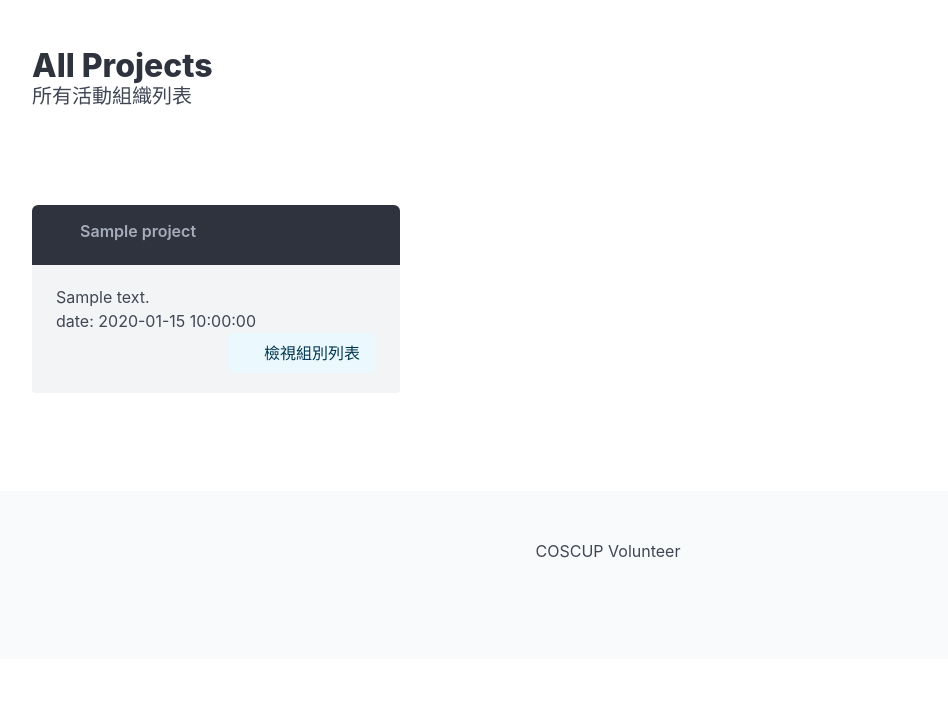
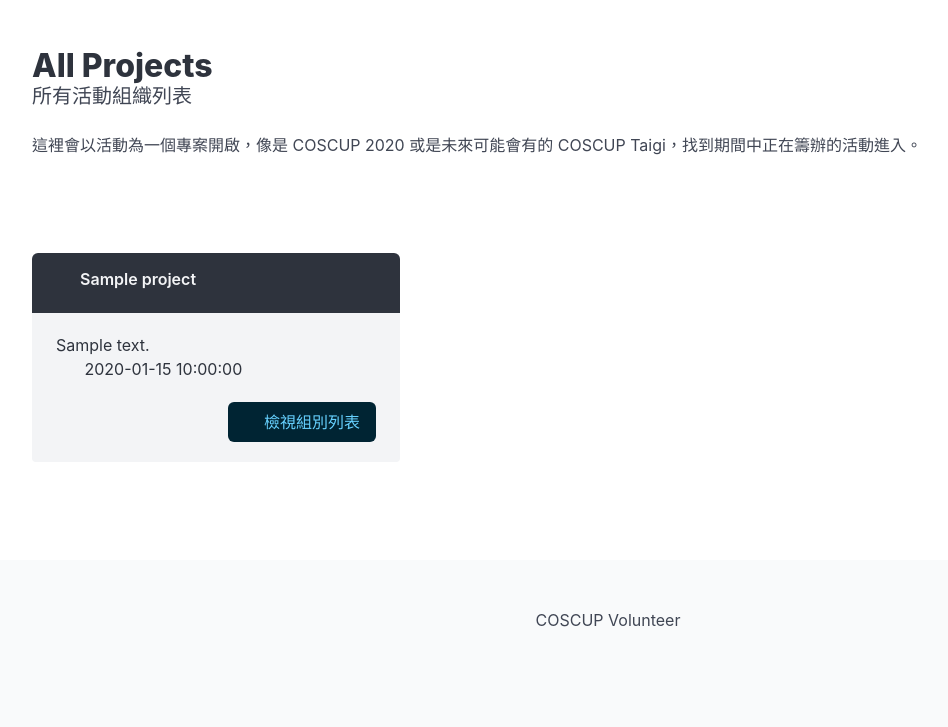
Before and after one commit to COSCUP/COSCUP-Volunteer, a Python web app: template templates/project_index.html in a window 1280 px wide. Shown: the part 56-783 px from the top of the page, without its empty margins (32-980 px from the left). Run offline with Jinja, Linux system fonts and the light colour scheme; the template is opened without the code that fills it: most values are stand-ins (such as "Sample title", 1, 10 or a date in 2020); some libraries are stand-ins or nearby versions.

Commit message:
Add more tips

```diff
--- a/templates/index_guide.html
+++ b/templates/index_guide.html
@@ -22,7 +22,7 @@
                   </div>
                   <div class="message-body">
                       <p>可以到設定建立基本資料，在這個服務裡，可以共用一份資料，不用到處填寫。</p>
-                      <div class="buttons is-right">
+                      <div class="buttons is-right" style="margin-top: 15px;">
                           <a class="button is-info is-inverted" href="/setting/profile">
                               <span class="icon"><i class="fas fa-check"></i></span>
                               <span>建立資料</span>
@@ -42,7 +42,7 @@
                   <div class="message-body">
                       <p>組長建立活動組織後，可以找這次想要加入的組別提出申請，組長會檢閱自我介紹與屬性核准妳的申請。</p>
                       <p>或是收到來自組長的邀約加入，也可以檢視組別今年要達成的事項、目標，選擇加入與否。</p>
-                      <div class="buttons is-right">
+                      <div class="buttons is-right" style="margin-top: 15px;">
                           <a class="button is-info is-inverted" href="/project/">
                               <span class="icon"><i class="fas fa-check"></i></span>
                               <span>檢視活動組織</span>
@@ -61,7 +61,7 @@
                   </div>
                   <div class="message-body">
                       <p>在 COSCUP 裡的參與、貢獻將會幫你紀錄起來，未來需要提出志工服務或相關參與證明時，也可方便利用。</p>
-                      <div class="buttons is-right">
+                      <div class="buttons is-right" style="margin-top: 15px;">
                           <a class="button is-info is-inverted">
                               <span class="icon is-small"><i class="fas fa-check"></i></span>
                               <span>檢視服務申請</span>
--- a/templates/project_index.html
+++ b/templates/project_index.html
@@ -7,6 +7,9 @@
         All Projects
     </h1>
     <p class="subtitle">所有活動組織列表</p>
+    <div class="content">
+        這裡會以活動為一個專案開啟，像是 COSCUP 2020 或是未來可能會有的 COSCUP Taigi，找到期間中正在籌辦的活動進入。
+    </div>
   </div>
 </section>
 <section class="section">
@@ -15,18 +18,21 @@
       <div class="columns">
           {% for project in project_col %}
           <div class="column is-one-third">
-              <article class="message">
+              <article class="message is-dark">
                   <div class="message-header">
                       <p>
                           <span class="icon"><i class="fas fa-project-diagram"></i></span>
                           <span>{{project.name}}</span>
                       </p>
                   </div>
-                  <div class="message-body">
+                  <div class="message-body is-small">
                       <p>{{project.desc}}</p>
-                      <p>date: {{project.action_date_str}}</p>
-                      <div class="buttons is-right">
-                          <a class="button is-info is-light" href="/project/{{project._id}}/">
+                      <p>
+                          <span class="icon has-text-info"><i class="far fa-calendar-alt"></i></span>
+                          <span>{{project.action_date_str}}</span>
+                      </p>
+                      <div class="buttons is-right" style="margin-top: 15px;">
+                          <a class="button is-info is-inverted" href="/project/{{project._id}}/">
                               <span class="icon"><i class="fas fa-directions"></i></span>
                               <span>檢視組別列表</span>
                           </a>
--- a/templates/team.html
+++ b/templates/team.html
@@ -28,7 +28,8 @@
               </article>
               <div class="content">
                   <a class="button is-link is-light" href="/team/{{team.pid}}/{{team.tid}}/join_to">
-                      申請加入 {{team.name}}
+                      <span class="icon has-text-info"><i class="far fa-hand-point-right"></i></span>
+                      <span>申請加入 {{project.name}} / {{team.name}}</span>
                   </a>
               </div>
           </div>
--- a/templates/team_join_to.html
+++ b/templates/team_join_to.html
@@ -48,7 +48,8 @@
                   <div class="field">
                       <div class="control">
                           <button class="button is-link is-fullwidth" type="submit">
-                              申請加入 {{project.name}} / {{team.name}}
+                              <span class="icon has-text-info"><i class="far fa-hand-point-right"></i></span>
+                              <span>申請加入 {{project.name}} / {{team.name}}</span>
                           </button>
                       </div>
                   </div>
```
Also changed, not shown: templates/setting_index.html (+9 -2 lines).
